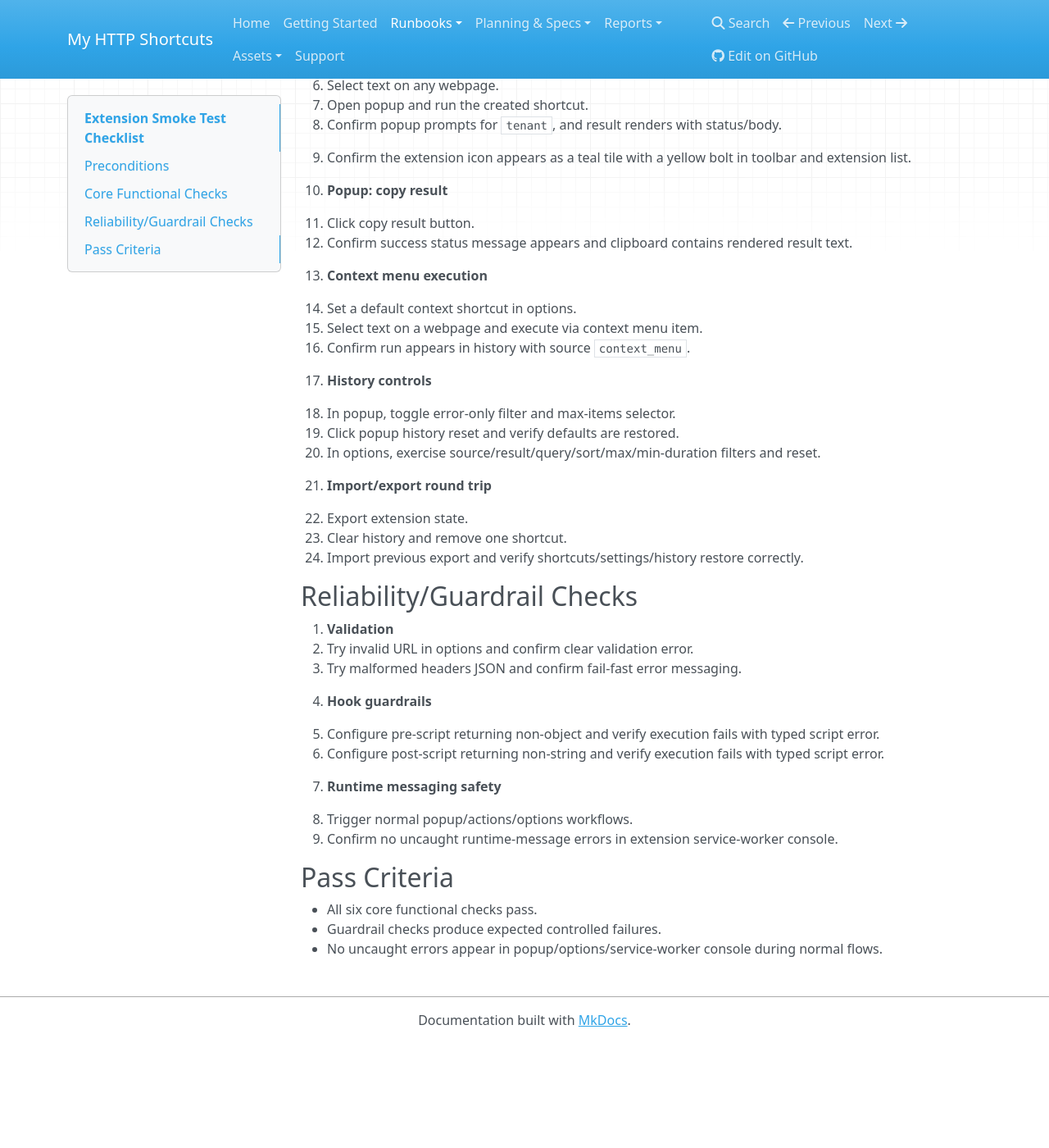
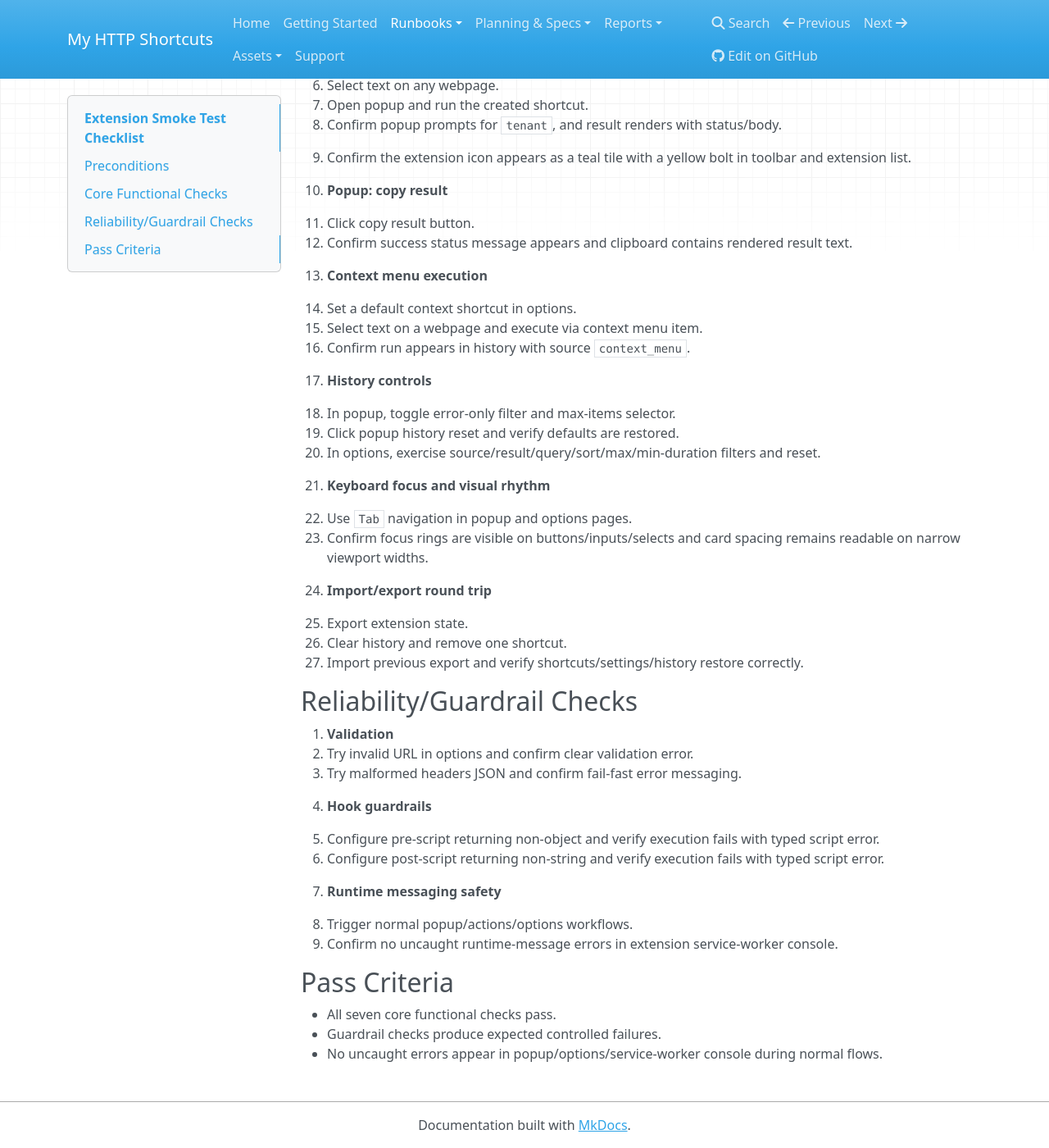
Before and after one commit to dmoliveira/my_http_shortcuts, an MkDocs documentation site: the page built from docs/runbooks/extension-smoke-test.md, in a window 1280 px wide and 1400 px high, scrolled down 607 px. Shown: the whole window at 82% size. Built offline with MkDocs 1.6.1, drawn with Linux system fonts in a browser that asks for light colours; nearby versions of some CDN libraries; before the commit the page ends 1879 px from its top, so only the background shows below that.

Commit message:
expand smoke test for focus and spacing checks

```diff
--- a/docs/runbooks/extension-smoke-test.md
+++ b/docs/runbooks/extension-smoke-test.md
@@ -46,7 +46,11 @@ make refresh-extension
    - Click popup history reset and verify defaults are restored.
    - In options, exercise source/result/query/sort/max/min-duration filters and reset.
 
-6. **Import/export round trip**
+6. **Keyboard focus and visual rhythm**
+   - Use `Tab` navigation in popup and options pages.
+   - Confirm focus rings are visible on buttons/inputs/selects and card spacing remains readable on narrow viewport widths.
+
+7. **Import/export round trip**
    - Export extension state.
    - Clear history and remove one shortcut.
    - Import previous export and verify shortcuts/settings/history restore correctly.
@@ -67,6 +71,6 @@ make refresh-extension
 
 ## Pass Criteria
 
-- All six core functional checks pass.
+- All seven core functional checks pass.
 - Guardrail checks produce expected controlled failures.
 - No uncaught errors appear in popup/options/service-worker console during normal flows.
```
